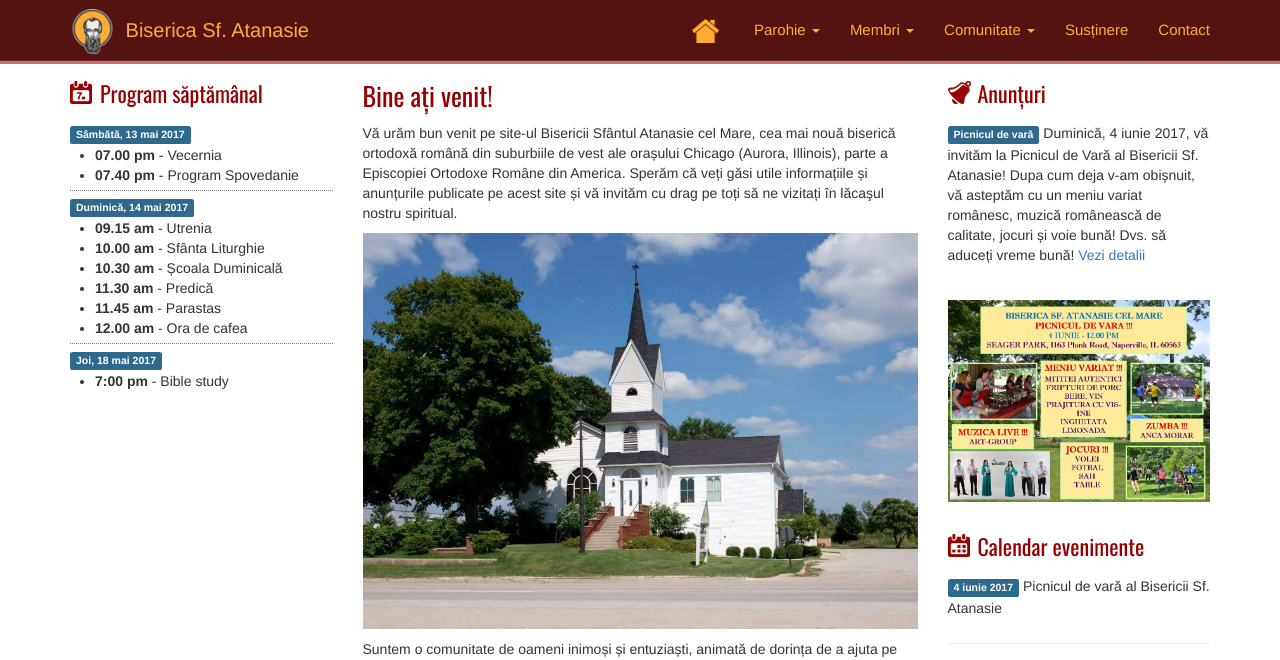
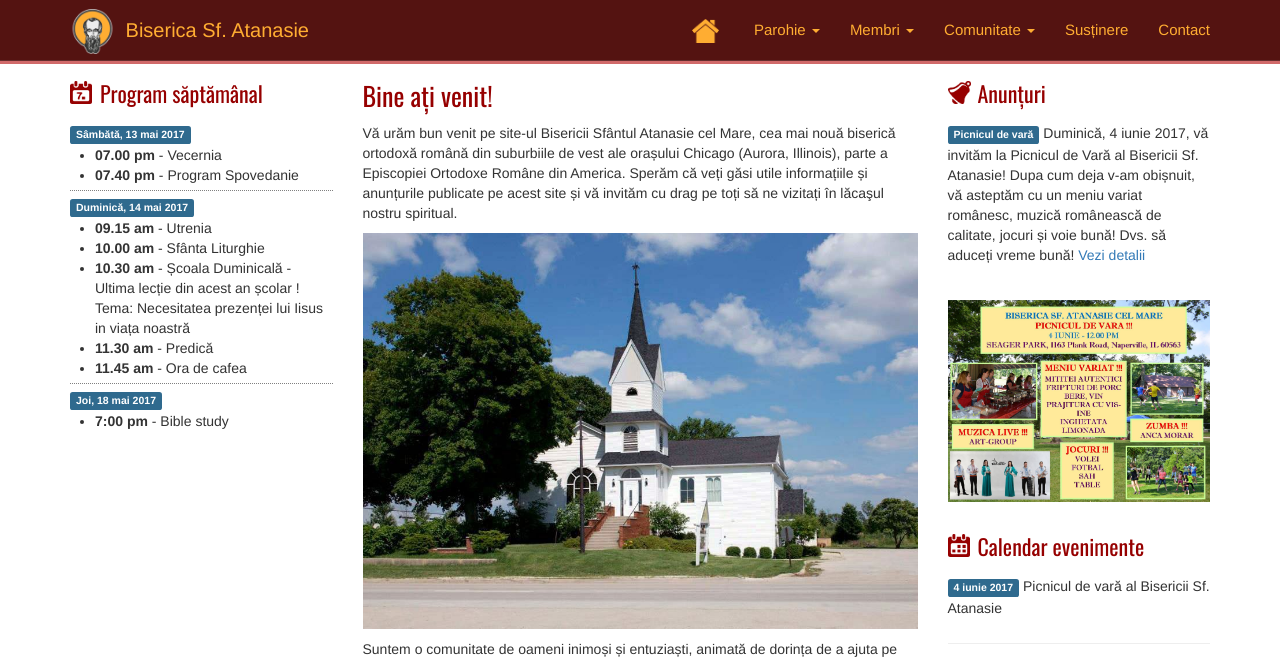
Before and after one commit to iulian787/sfat, a Jekyll site: the page built from ro/index.html, in a window 1280 px wide and 900 px high, scrolled down 351 px, cut to the strip 0-660 px from the top of the window. Built offline with Jekyll 4.4.1, drawn with Linux system fonts in a browser that asks for light colours.

Commit message:
update sch

```diff
--- a/_includes/schedule-ro.md
+++ b/_includes/schedule-ro.md
@@ -4,10 +4,9 @@
 * <label>Duminică, 14 mai 2017</label>
   * **09.15 am** - Utrenia
   * **10.00 am** - Sfânta Liturghie
-  * **10.30 am** - Școala Duminicală
+  * **10.30 am** - Școala Duminicală - Ultima lecție din acest an școlar ! Tema: Necesitatea prezenței lui Iisus in viața noastră
   * **11.30 am** - Predică
-  * **11.45 am** - Parastas
-  * **12.00 am** - Ora de cafea
+  * **11.45 am** - Ora de cafea
 
 * <label>Joi, 18 mai 2017</label>
   * **7:00 pm** - Bible study
```
